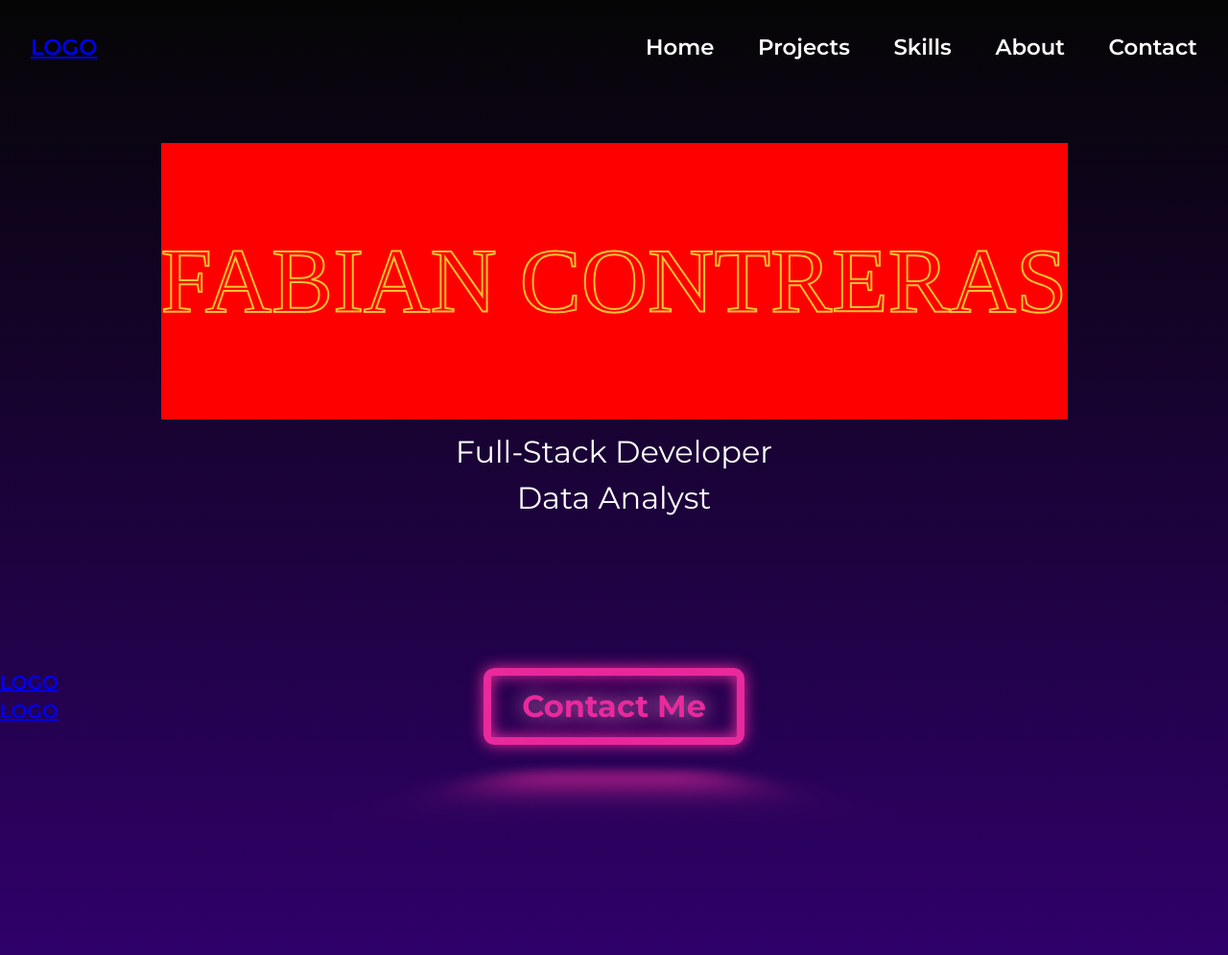
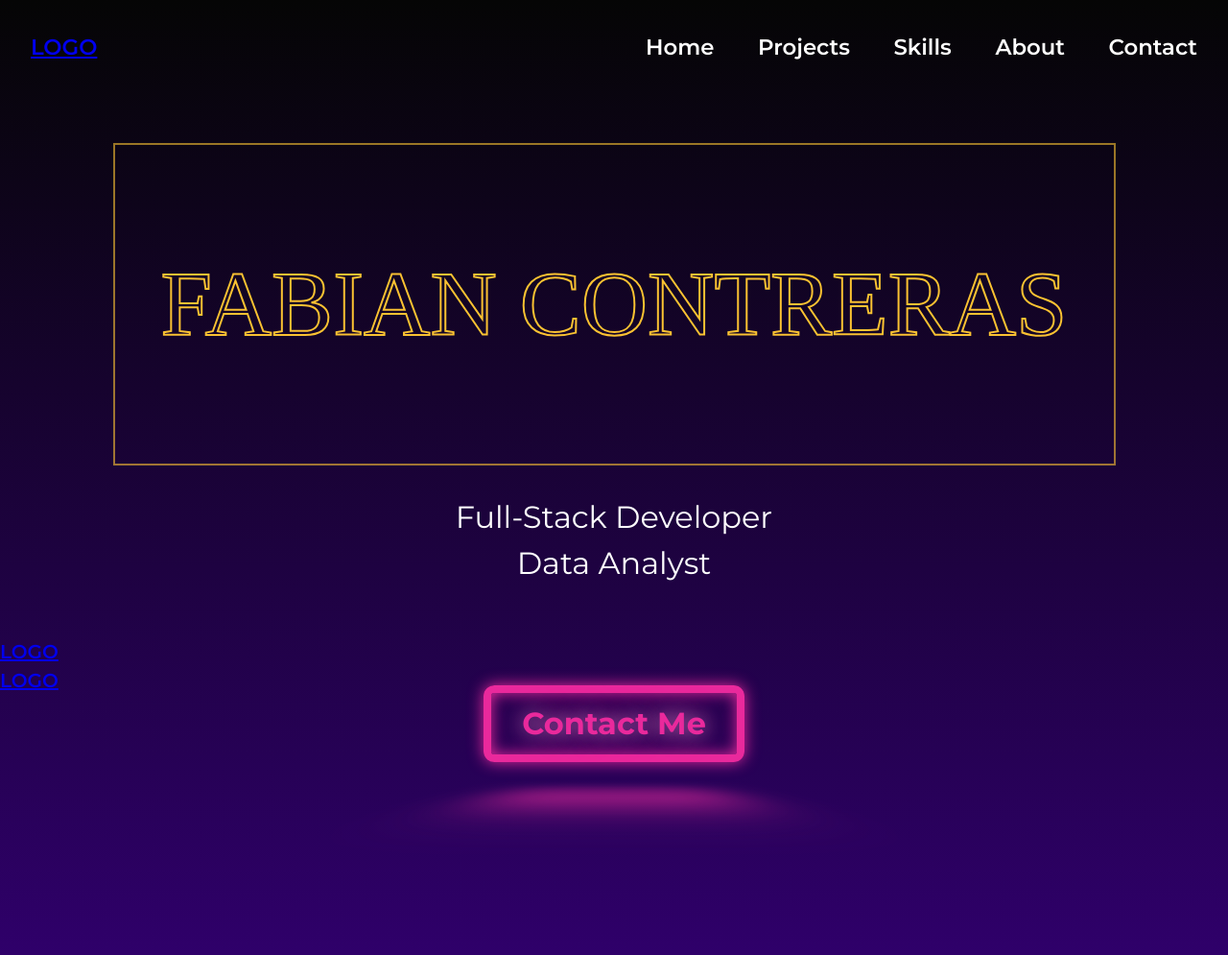
Before and after one commit to IlionAcre/Portfolio-WebPage, a Flask app: page / in a window 1280 px wide. Shown: the top 995 px of the page at 96% size. Run offline with Flask 3, Linux system fonts and the light colour scheme.

```diff
--- a/static/css/landing.css
+++ b/static/css/landing.css
@@ -58,24 +58,65 @@ header {
     flex-direction: column;
     justify-content: center;
     margin-top: max(15svh, calc(var(--container-min-height)*0.15));
-    max-width: 98%;
-    height: calc(var(--fs-primary-header) * 3);
+    max-width: 95%;
+    height: 3.5em;
+    padding-inline: 0.5em;
     flex-shrink: 0;
-    background: red;
+}
+
+.header-wrapper {
+    border: 2px solid var(--clr-accent-trn-200);
+    cursor: pointer;
+}
+
+.header-wrapper:hover,
+.header-wrapper:focus {
+    border-color: var(--clr-accent-200);
+    box-shadow:
+      0 0 0.2em 0 var(--clr-accent-trn-200),
+      inset 0 0 0.2em 0 var(--clr-accent-200),
+      0 0 0.2em 0 var(--clr-accent-trn-200),
+      inset 0 0 0.2em 0 var(--clr-accent-200);
+    .header {
+        color: var(--clr-accent-200);
+        text-shadow:
+        0.05em 0.05em 1em var(--clr-accent-200),
+        -0.05em -0.05em 1em var(--clr-accent-200),
+        0.12em 0.12em 0.4em var(--clr-accent-200),
+        -0.12em -0.12em 0.4em var(--clr-accent-200);
+    }
+
+}
+
+.enlightened-title {
+    border-color: var(--clr-accent-200);
+    box-shadow:
+      0 0 0.2em 0 var(--clr-accent-trn-200),
+      inset 0 0 0.2em 0 var(--clr-accent-200),
+      0 0 0.2em 0 var(--clr-accent-trn-200),
+      inset 0 0 0.2em 0 var(--clr-accent-200);
+    .header {
+        color: var(--clr-accent-200);
+        text-shadow:
+        0.05em 0.05em 1em var(--clr-accent-200),
+        -0.05em -0.05em 1em var(--clr-accent-200),
+        0.12em 0.12em 0.4em var(--clr-accent-200),
+        -0.12em -0.12em 0.4em var(--clr-accent-200);
+    }
 }
 
 .subtitle-container {
-    margin-top: max(1svh, calc(var(--container-min-height)*0.01));
+    margin-top: max(3svh, calc(var(--container-min-height)*0.03));
 }
 
 .socials {
     position: absolute;
     left: 0;
-    margin-top: max(10px, calc(max(25svh, calc(var(--container-min-height)*0.25)) - var(--fs-primary-header)));
+    margin-top: max(10px, calc(max(15svh, calc(var(--container-min-height)*0.15)) - var(--fs-primary-header)));
 }
 
 .contact-button {
-    margin-top: max(10px, calc(max(25svh, calc(var(--container-min-height)*0.25)) - var(--fs-primary-header)));
+    margin-top: max(10px, calc(max(20svh, calc(var(--container-min-height)*0.20)) - var(--fs-primary-header)));
 }
 
 .main-arrow {
@@ -122,6 +163,10 @@ header {
 
     .title-container {
         margin-top: calc(max(20svh, calc(var(--container-min-height)*0.20)));
+    }
+
+    .header {
+        width: min-content;
     }
 
     .subtitle-container {
@@ -353,6 +398,7 @@ header {
 
 .btn-skills {
     width: max(20svh, calc(var(--container-min-height)*0.20));
+    min-width: 180px;
     height: 15px;
     border-radius: 25px;
 }
@@ -611,7 +657,7 @@ header {
     padding-bottom: 3em;
     padding-inline: max(7%, 1em);
     background: var(--clr-bg-dark);
-    box-shadow: 0 0 50px var(--clr-accent-400);
+    box-shadow: 0 0 50px var(--clr-accent-trn-200);
     border-radius: 20px;
     width: 90%;
     max-width: 28em;
@@ -711,7 +757,7 @@ header {
     .skills-container {
         width: 70vw;
         grid-template-columns: repeat(auto-fit, min(17.5vw, 220px));
-        column-gap: max(4vh, 10px);
+        column-gap: max(2vw, 10px);
         row-gap: 50px;
         justify-content: center;
     }
--- a/static/js/static.js
+++ b/static/js/static.js
@@ -124,6 +124,10 @@ function toggleTextLight(element) {
   element.classList.toggle("enlightened-text");
 }
 
+function toggleTitleLight(element) {
+  element.classList.toggle("enlightened-title");
+}
+
 
 //nav-bar
 
--- a/templates/index.html
+++ b/templates/index.html
@@ -29,8 +29,8 @@
 
   <main>
     <section class="home hero bg-grad centered container" id="home">
-      <div class="title-container centered fs-primary-header">
-        <h1 class="ff-header clr-neon-200 fs-primary-header" onclick="toggleTextLight(this)">FABIAN CONTRERAS</h1></div>
+      <div class="header-wrapper title-container centered fs-primary-header" onclick="toggleTitleLight(this)">
+        <h1 class="header ff-header clr-neon-200 fs-primary-header">FABIAN CONTRERAS</h1></div>
       <div>
       <div class="subtitle-container">
         <h2 class="clr-primary-100 fs-secondary-header">Full-Stack Developer</h2>
```
